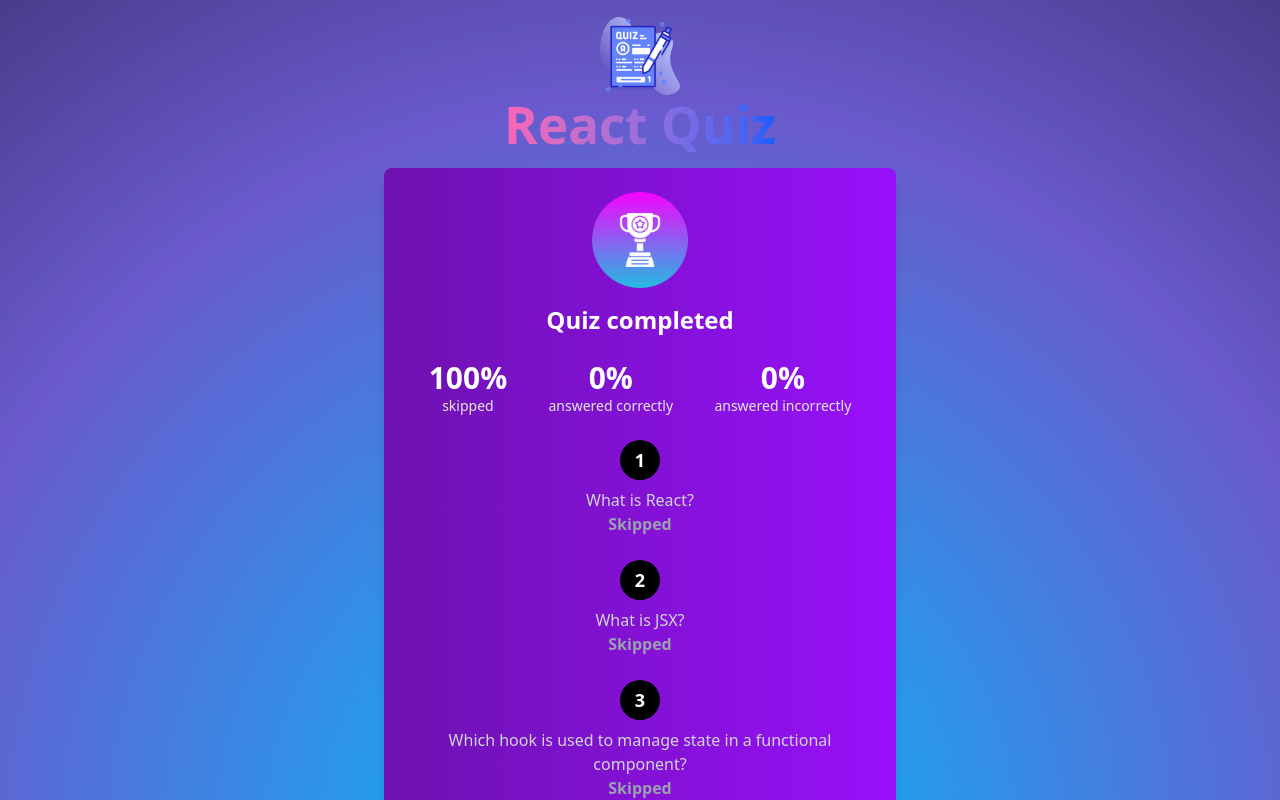
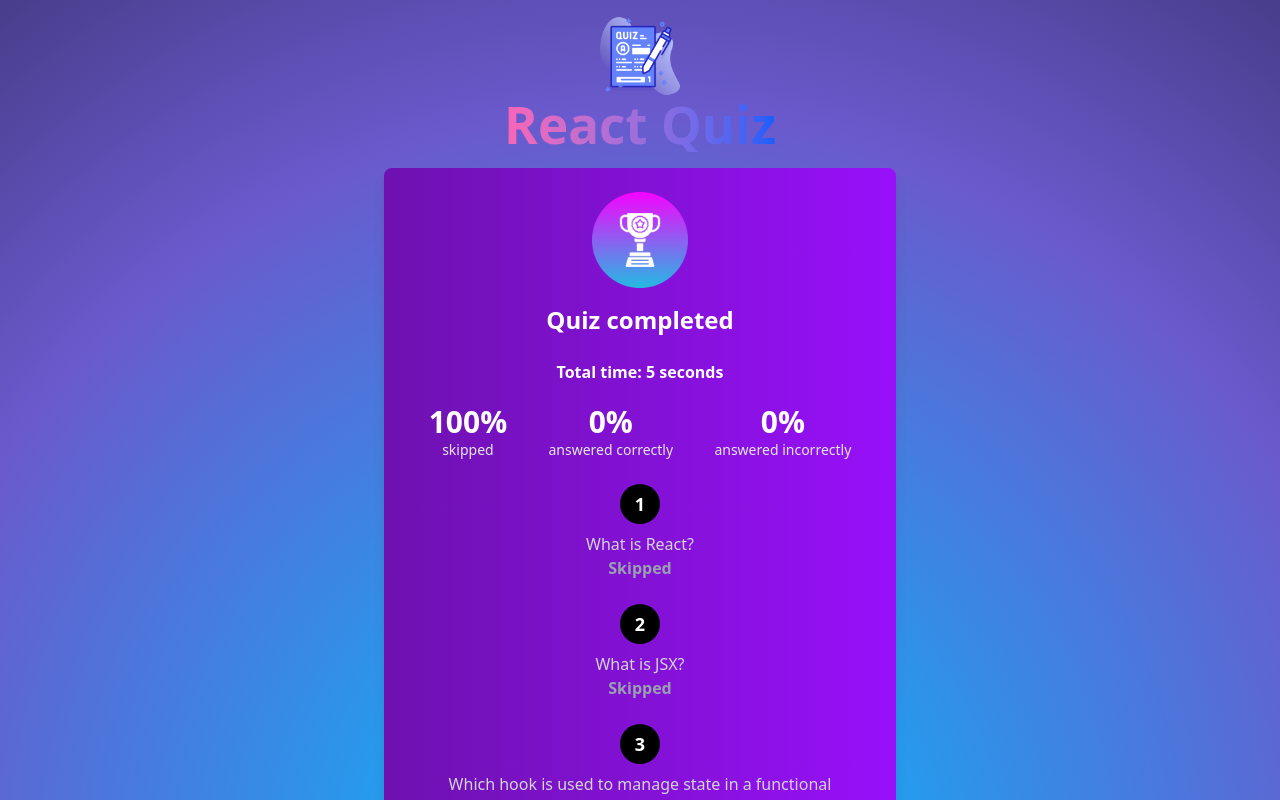
Before and after one commit to nadiia-dev/quiz-app, a React (Vite) app: page /quiz in a window 1280 px wide. Both pictures are taken after a click on the button "Finish". Shown: the top 800 px of the page. Built offline with nearby package versions, Linux system fonts and the light colour scheme.

Commit message:
added total test time

```diff
--- a/src/pages/Quiz.tsx
+++ b/src/pages/Quiz.tsx
@@ -5,10 +5,20 @@ import useQuizStore from "../store";
 
 const Quiz = () => {
   const navigate = useNavigate();
-  const { userAnswers, isCompleted, selectAnswer, skipAnswer, handleExitQuiz } =
-    useQuizStore();
+  const {
+    userAnswers,
+    isCompleted,
+    setStartTime,
+    selectAnswer,
+    skipAnswer,
+    handleExitQuiz,
+  } = useQuizStore();
 
   const currentQuestion = userAnswers.length;
+
+  useEffect(() => {
+    setStartTime();
+  }, [setStartTime]);
 
   const handleSelectAnswer = useCallback(selectAnswer, [selectAnswer]);
 
--- a/src/pages/Summary.tsx
+++ b/src/pages/Summary.tsx
@@ -1,9 +1,15 @@
+import { useMemo } from "react";
 import questions from "../../questions";
 import QuizCompleted from "../assets/winner.png";
 import useQuizStore from "../store";
 
 const Summary = () => {
   const userAnswers = useQuizStore((state) => state.userAnswers);
+  const startTime = useQuizStore((state) => state.startTime);
+
+  const overalTime = useMemo(() => {
+    return startTime ? Math.floor((Date.now() - startTime) / 1000) : null;
+  }, [startTime]);
 
   const skipped = userAnswers.filter((answer) => answer === null);
   const correct = userAnswers.filter(
@@ -22,6 +28,8 @@ const Summary = () => {
     <div className="flex flex-col items-center bg-gradient-to-r from-purple-800 to-purple-600 text-white p-6 rounded-lg shadow-lg max-w-lg mx-auto">
       <img src={QuizCompleted} alt="quiz trophy" className="w-24 h-24 mb-4" />
       <h2 className="text-2xl font-bold mb-6">Quiz completed</h2>
+
+      <p className="mb-5 font-bold">Total time: {overalTime} seconds</p>
 
       <div className="flex justify-around w-full mb-6">
         <p className="flex flex-col items-center">
--- a/src/store.ts
+++ b/src/store.ts
@@ -4,6 +4,8 @@ import questions from "../questions";
 interface QuizStore {
   userAnswers: (string | null)[];
   isCompleted: boolean;
+  startTime: number | null;
+  setStartTime: () => void;
   selectAnswer: (selected: string | null) => void;
   skipAnswer: () => void;
   handleExitQuiz: () => void;
@@ -12,6 +14,11 @@ interface QuizStore {
 const useQuizStore = create<QuizStore>((set) => ({
   userAnswers: [],
   isCompleted: false,
+  startTime: null,
+  setStartTime: () =>
+    set((state) => {
+      return { startTime: state.startTime ?? Date.now() };
+    }),
   selectAnswer: (selected) =>
     set((state) => {
       const newAnswers = [...state.userAnswers, selected];
@@ -34,7 +41,6 @@ const useQuizStore = create<QuizStore>((set) => ({
         questions.length - state.userAnswers.length
       ).fill(null as string | null);
 
-      state.isCompleted = true;
       return {
         userAnswers: [...state.userAnswers, ...questionsLeft],
         isCompleted: true,
```
